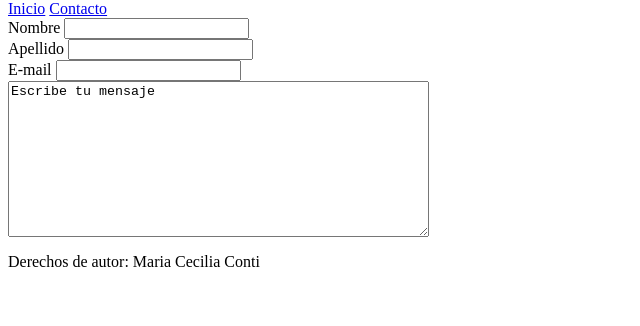
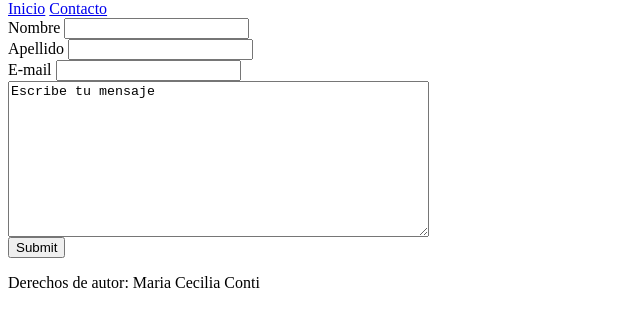
Before and after one commit to Mariacecilia1999/tarea3, a plain HTML site: page formulario.html in a window 1280 px wide. Shown: the part 66-392 px from the top of the page, without its empty margins (0-640 px from the left). Drawn offline with Linux system fonts and the light colour scheme.

Commit message:
Agregando boton de enviar

```diff
--- a/formulario.html
+++ b/formulario.html
@@ -36,6 +36,10 @@
 
             <textarea name="textarea" rows="10" cols="50">Escribe tu mensaje</textarea>
 
+            <div>
+                <input type="submit" name="enviar">
+            </div>
+
         </form>
     </main>
 
```
